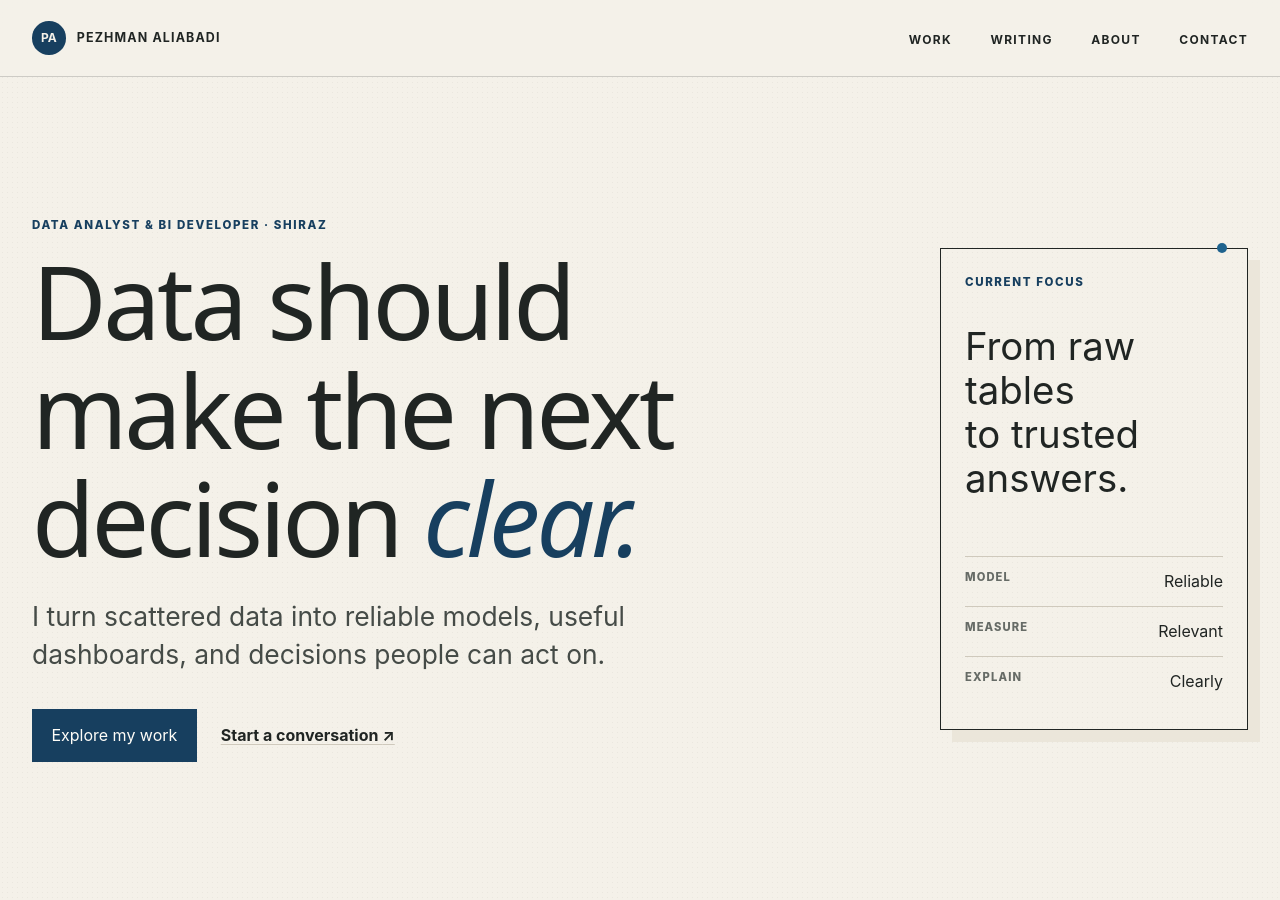
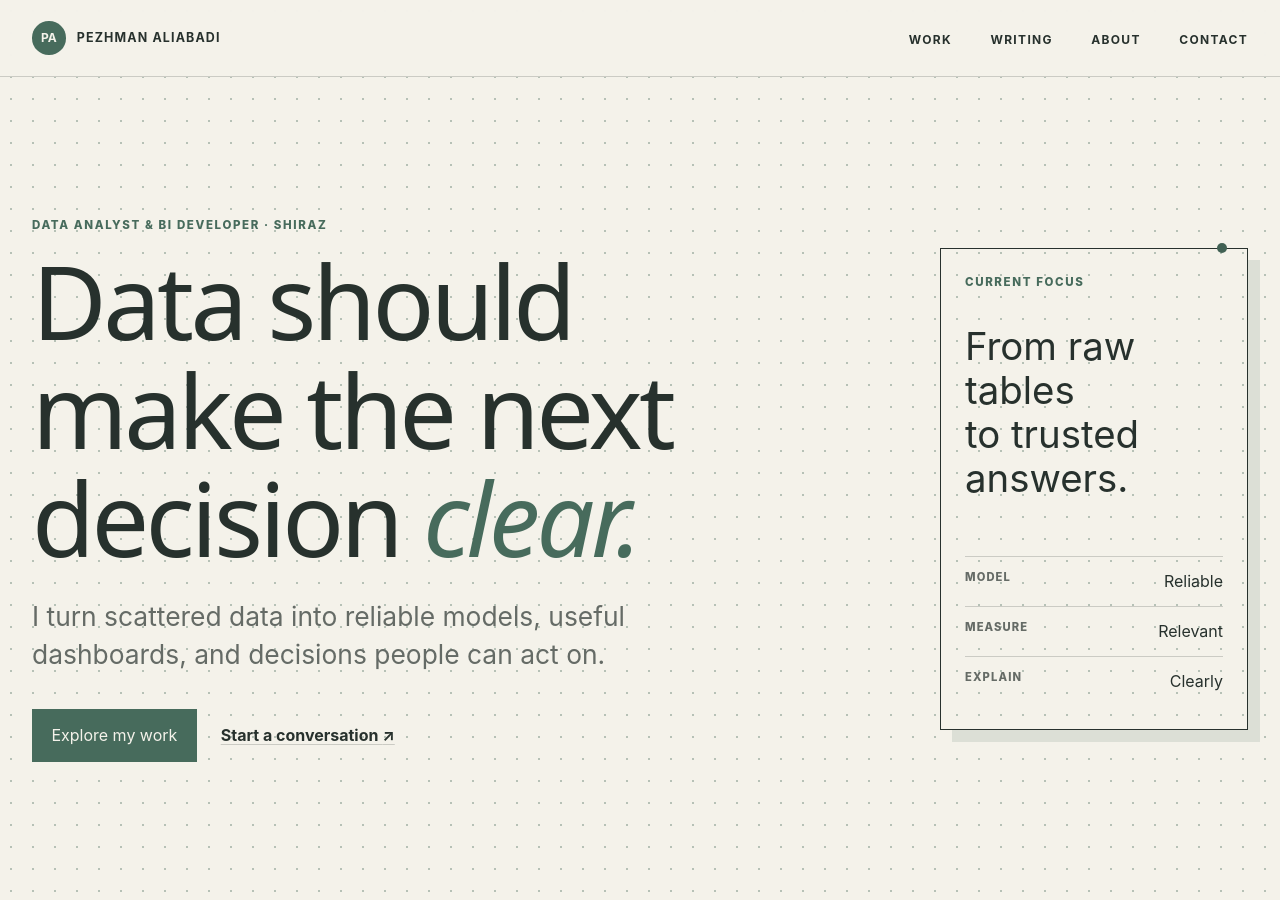
Before and after one commit to Pejhan/Pejhan, a Jekyll site: the page built from index.html, in a window 1280 px wide and 900 px high. Built offline with Jekyll 4.4.1, drawn with Linux system fonts in a browser that asks for light colours; some web fonts are replaced.

Commit message:
Apply theme

```diff
--- a/assets/css/main.css
+++ b/assets/css/main.css
@@ -2,14 +2,13 @@
 ---
 
 :root {
-  --paper: #f4f1e9;
-  --paper-deep: #ebe6da;
-  --ink: #202523;
-  --muted: #666b66;
-  --line: #cfc9bc;
-  --blue: #173f5f;
-  --blue-bright: #1f638e;
-  --white: #fffdf8;
+  --paper: #f4f2ea;
+  --ink: #27312d;
+  --accent: #476b5c;
+  --paper-deep: color-mix(in srgb, var(--paper) 86%, var(--accent));
+  --muted: color-mix(in srgb, var(--ink) 70%, var(--paper));
+  --line: color-mix(in srgb, var(--ink) 20%, var(--paper));
+  --accent-hover: color-mix(in srgb, var(--accent) 82%, var(--ink));
   --max-width: 76rem;
   --narrow-width: 48rem;
   --heading-font: "Plein", ui-sans-serif, system-ui, sans-serif;
@@ -41,15 +40,16 @@ body::before {
   position: fixed;
   z-index: -1;
   inset: 0;
-  background-image: radial-gradient(rgba(32, 37, 35, 0.045) 0.6px, transparent 0.6px);
-  background-size: 5px 5px;
+  background-image: radial-gradient(circle, color-mix(in srgb, var(--accent) 45%, transparent) 1px, transparent 1.3px);
+  background-size: 22px 22px;
+  opacity: 0.8;
   content: "";
   pointer-events: none;
 }
 
 ::selection {
-  background: var(--blue);
-  color: var(--white);
+  background: var(--accent);
+  color: var(--paper);
 }
 
 a {
@@ -59,13 +59,13 @@ a {
 }
 
 a:hover {
-  color: var(--blue-bright);
+  color: var(--accent-hover);
 }
 
 a:focus-visible,
 button:focus-visible {
   border-radius: 0.15rem;
-  outline: 3px solid var(--blue-bright);
+  outline: 3px solid var(--accent-hover);
   outline-offset: 4px;
 }
 
@@ -103,7 +103,7 @@ h3 {
 }
 
 em {
-  color: var(--blue);
+  color: var(--accent);
   font-weight: inherit;
 }
 
@@ -135,12 +135,12 @@ em {
   left: 0.75rem;
   padding: 0.7rem 1rem;
   background: var(--ink);
-  color: var(--white);
+  color: var(--paper);
   transform: translateY(-160%);
 }
 
 .skip-link:focus {
-  color: var(--white);
+  color: var(--paper);
   transform: translateY(0);
 }
 
@@ -148,8 +148,8 @@ em {
   position: sticky;
   z-index: 10;
   top: 0;
-  border-bottom: 1px solid rgba(32, 37, 35, 0.18);
-  background: rgba(244, 241, 233, 0.94);
+  border-bottom: 1px solid var(--line);
+  background: color-mix(in srgb, var(--paper) 94%, transparent);
   backdrop-filter: blur(12px);
 }
 
@@ -182,7 +182,7 @@ em {
   height: 2.1rem;
   place-items: center;
   border-radius: 50%;
-  background: var(--blue);
+  background: var(--accent);
   color: var(--paper);
   font-family: var(--body-font);
   font-size: 0.75rem;
@@ -217,7 +217,7 @@ em {
 .kicker,
 .writing-meta,
 .signal-label {
-  color: var(--blue);
+  color: var(--accent);
   font-size: 0.72rem;
   font-weight: 800;
   letter-spacing: 0.14em;
@@ -227,7 +227,7 @@ em {
 .hero-deck,
 .post-deck {
   max-width: 38rem;
-  color: #454b47;
+  color: var(--muted);
   font-family: var(--body-font);
   font-size: clamp(1.25rem, 2.2vw, 1.65rem);
   line-height: 1.45;
@@ -246,18 +246,18 @@ em {
   padding: 0.75rem 1.15rem;
   align-items: center;
   justify-content: center;
-  border: 1px solid var(--blue);
+  border: 1px solid var(--accent);
   text-decoration: none;
 }
 
 .button-primary {
-  background: var(--blue);
-  color: var(--white);
+  background: var(--accent);
+  color: var(--paper);
 }
 
 .button-primary:hover {
-  background: var(--blue-bright);
-  color: var(--white);
+  background: var(--accent-hover);
+  color: var(--paper);
 }
 
 .text-link {
@@ -279,7 +279,7 @@ em {
   width: 0.65rem;
   height: 0.65rem;
   border-radius: 50%;
-  background: var(--blue-bright);
+  background: var(--accent-hover);
   content: "";
 }
 
@@ -333,11 +333,30 @@ em {
   gap: 2rem;
 }
 
+.section-marker {
+  display: flex;
+  flex-direction: column;
+  align-items: flex-start;
+  gap: 1.5rem;
+  color: var(--accent);
+}
+
 .section-number {
   margin: 0;
-  color: var(--blue);
+  color: var(--accent);
   font-family: var(--body-font);
   font-size: 1.25rem;
+}
+
+.section-icon {
+  width: 3.25rem;
+  height: 3.25rem;
+  fill: none;
+  stroke: currentColor;
+  stroke-width: 1.35;
+  stroke-linecap: round;
+  stroke-linejoin: round;
+  opacity: 0.8;
 }
 
 .section-intro {
@@ -417,7 +436,7 @@ em {
 .tag-list li {
   padding: 0.3rem 0.55rem;
   background: var(--paper-deep);
-  color: #4d534f;
+  color: var(--muted);
   font-size: 0.72rem;
   font-weight: 700;
 }
@@ -606,9 +625,9 @@ em {
 
 .prose blockquote {
   padding: 1rem 1.25rem;
-  border-left: 3px solid var(--blue);
+  border-left: 3px solid var(--accent);
   background: var(--paper-deep);
-  color: #4c514d;
+  color: var(--muted);
 }
 
 .prose blockquote p:last-child,
@@ -696,6 +715,17 @@ em {
     gap: 1rem;
   }
 
+  .section-marker {
+    flex-direction: row;
+    align-items: center;
+    gap: 1rem;
+  }
+
+  .section-icon {
+    width: 2.5rem;
+    height: 2.5rem;
+  }
+
   .writing-item {
     grid-template-columns: 1fr;
     gap: 0;
@@ -737,7 +767,7 @@ em {
   }
 
   body {
-    background: #fff;
+    background: var(--paper);
   }
 
   .section,
--- a/index.html
+++ b/index.html
@@ -26,7 +26,10 @@ description: "Data analyst and BI developer portfolio featuring dashboards, anal
 
 <section class="section shell" id="work" aria-labelledby="work-title">
   <div class="section-heading">
-    <p class="section-number" aria-hidden="true">01</p>
+    <div class="section-marker" aria-hidden="true">
+      <p class="section-number">01</p>
+      <svg class="section-icon" viewBox="0 0 40 40" focusable="false"><path d="M6 5v29h29M10 28l8-8 6 3 10-14"/></svg>
+    </div>
     <div>
       <p class="kicker">Selected work</p>
       <h2 id="work-title">Analysis with a point of view.</h2>
@@ -69,7 +72,10 @@ description: "Data analyst and BI developer portfolio featuring dashboards, anal
 
 <section class="section shell" id="writing" aria-labelledby="writing-title">
   <div class="section-heading">
-    <p class="section-number" aria-hidden="true">02</p>
+    <div class="section-marker" aria-hidden="true">
+      <p class="section-number">02</p>
+      <svg class="section-icon" viewBox="0 0 40 40" focusable="false"><path d="M6 34L34 6"/><circle cx="11" cy="25" r="2"/><circle cx="18" cy="24" r="2"/><circle cx="24" cy="15" r="2"/><circle cx="31" cy="12" r="2"/></svg>
+    </div>
     <div>
       <p class="kicker">Writing</p>
       <h2 id="writing-title">Notes from the work.</h2>
@@ -94,7 +100,10 @@ description: "Data analyst and BI developer portfolio featuring dashboards, anal
 
 <section class="section shell" id="about" aria-labelledby="about-title">
   <div class="section-heading">
-    <p class="section-number" aria-hidden="true">03</p>
+    <div class="section-marker" aria-hidden="true">
+      <p class="section-number">03</p>
+      <svg class="section-icon" viewBox="0 0 40 40" focusable="false"><path d="M14 5H7v30h7M26 5h7v30h-7M12 20h16"/></svg>
+    </div>
     <div>
       <p class="kicker">About</p>
       <h2 id="about-title">Technical enough for the data. Clear enough for the room.</h2>
@@ -116,7 +125,10 @@ description: "Data analyst and BI developer portfolio featuring dashboards, anal
 
 <section class="section contact-section shell" id="contact" aria-labelledby="contact-title">
   <div class="section-heading">
-    <p class="section-number" aria-hidden="true">04</p>
+    <div class="section-marker" aria-hidden="true">
+      <p class="section-number">04</p>
+      <svg class="section-icon" viewBox="0 0 40 40" focusable="false"><path d="M5 10h30M5 20h30M5 30h30M10 5v30M20 5v30M30 5v30"/><circle cx="30" cy="10" r="3"/></svg>
+    </div>
     <div>
       <p class="kicker">Contact</p>
       <h2 id="contact-title">Have a question hiding in the data?</h2>
```
Also changed, not shown: 1 other file.
